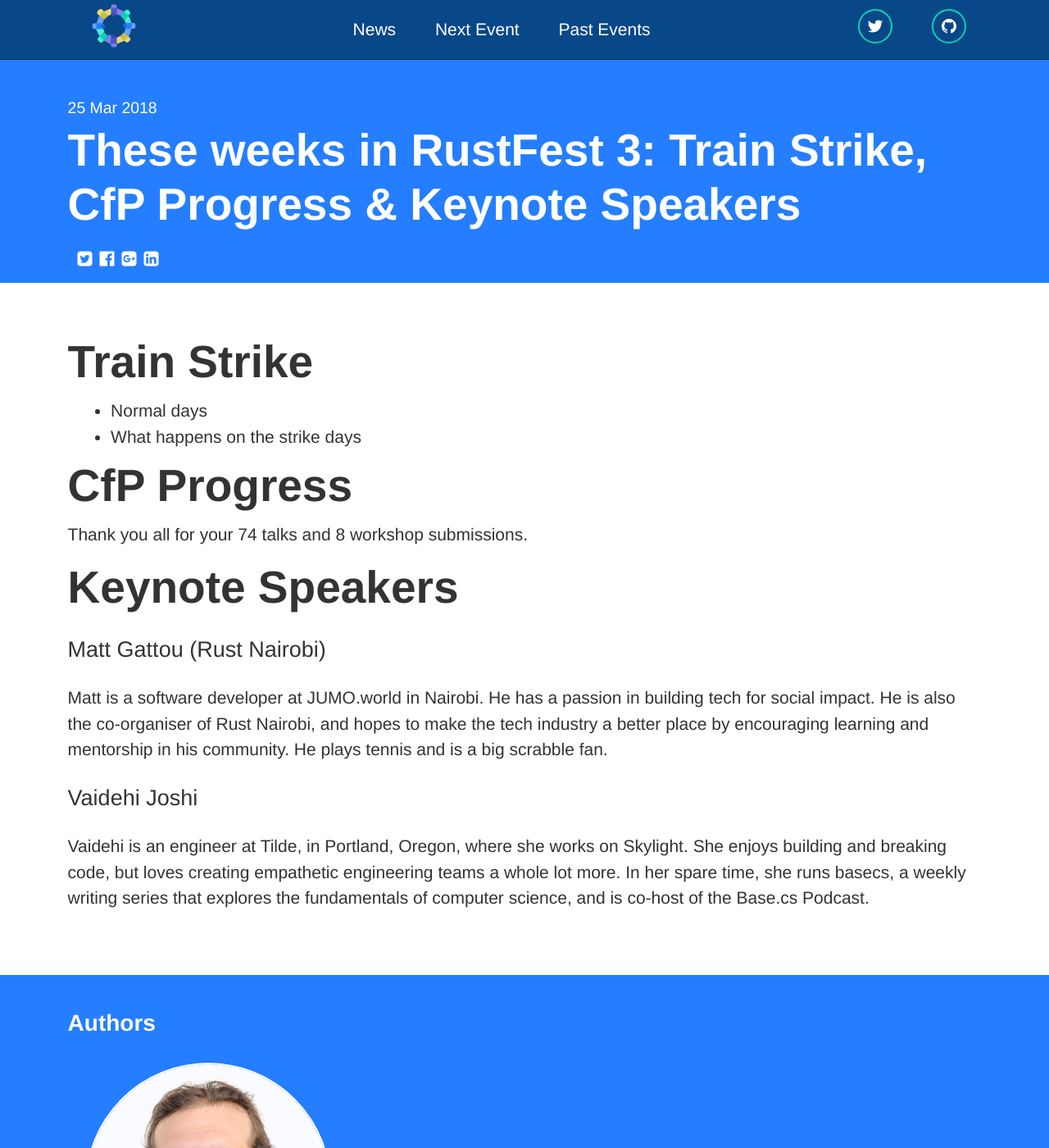
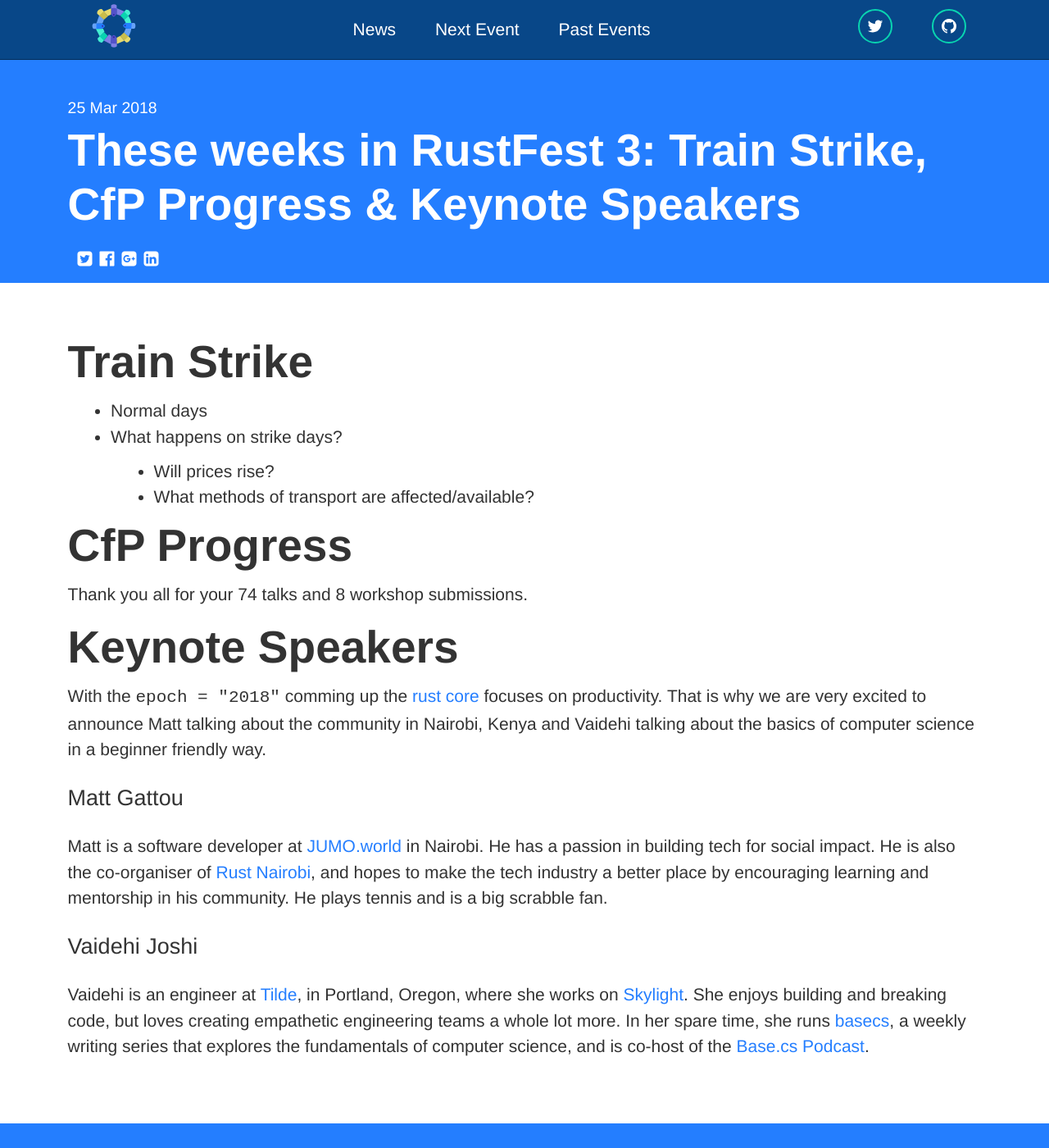
Before and after one commit to RustFestEU/blog.rustfest.eu, a Jekyll site: the page built from _posts/2018-03-25-this-week-in-rustfest-3-train-strike-cfp-keynote-speakers.md, in a window 1280 px wide and 1400 px high. Shown: the whole window at 82% size. Built offline with Jekyll 4.4.1, drawn with Linux system fonts in a browser that asks for light colours.

Commit message:
Announce the keynote speakers

```diff
--- a/_posts/2018-03-25-this-week-in-rustfest-3-train-strike-cfp-keynote-speakers.md
+++ b/_posts/2018-03-25-this-week-in-rustfest-3-train-strike-cfp-keynote-speakers.md
@@ -8,7 +8,9 @@
 # Train Strike
 
 - Normal days
-- What happens on the strike days
+- What happens on strike days?
+    - Will prices rise?
+    - What methods of transport are affected/available?
 
 # CfP Progress
 
@@ -16,14 +18,17 @@
 
 # Keynote Speakers
 
-## Matt Gattou (Rust Nairobi)
+With the `epoch = "2018"` comming up the [rust core](https://blog.rust-lang.org/2018/03/12/roadmap.html) focuses on productivity.
+That is why we are very excited to announce Matt talking about the community in Nairobi, Kenya and Vaidehi talking about the basics of computer science in a beginner friendly way.
 
-Matt is a software developer at JUMO.world in Nairobi. He has a passion in building tech for social impact.
-He is also the co-organiser of Rust Nairobi, and hopes to make the tech industry a better place by encouraging learning and mentorship in his community.
+## Matt Gattou
+
+Matt is a software developer at [JUMO.world](https://jumo.world/) in Nairobi. He has a passion in building tech for social impact.
+He is also the co-organiser of [Rust Nairobi](https://www.meetup.com/de-DE/Rust-Nairobi/), and hopes to make the tech industry a better place by encouraging learning and mentorship in his community.
 He plays tennis and is a big scrabble fan.
 
 
 ## Vaidehi Joshi
 
-Vaidehi is an engineer at Tilde, in Portland, Oregon, where she works on Skylight. She enjoys building and breaking code, but loves creating empathetic engineering teams a whole lot more.
-In her spare time, she runs basecs, a weekly writing series that explores the fundamentals of computer science, and is co-host of the Base.cs Podcast.
+Vaidehi is an engineer at [Tilde](http://www.tilde.io/), in Portland, Oregon, where she works on [Skylight](https://www.skylight.io/). She enjoys building and breaking code, but loves creating empathetic engineering teams a whole lot more.
+In her spare time, she runs [basecs](https://medium.com/basecs), a weekly writing series that explores the fundamentals of computer science, and is co-host of the [Base.cs Podcast](https://www.codenewbie.org/basecs).
```
